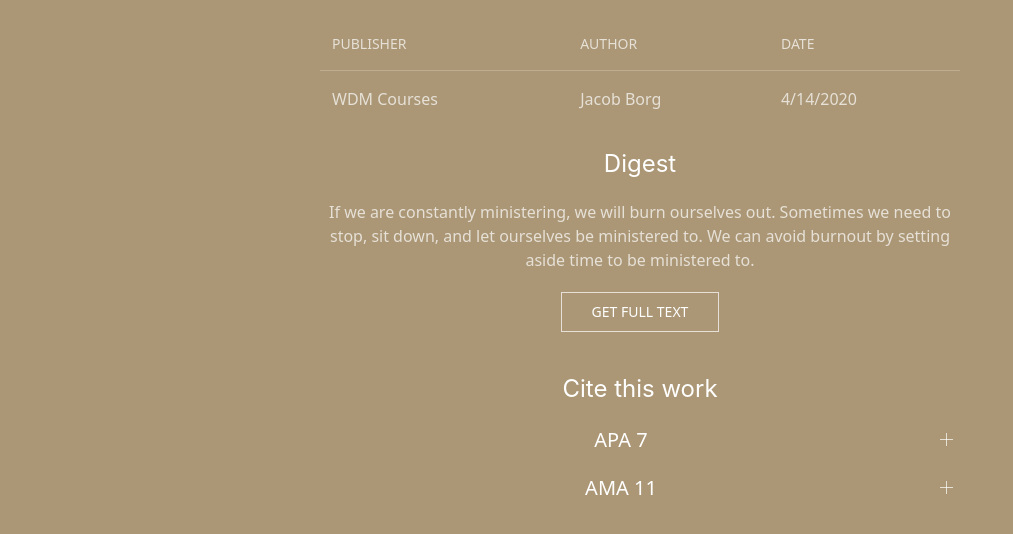
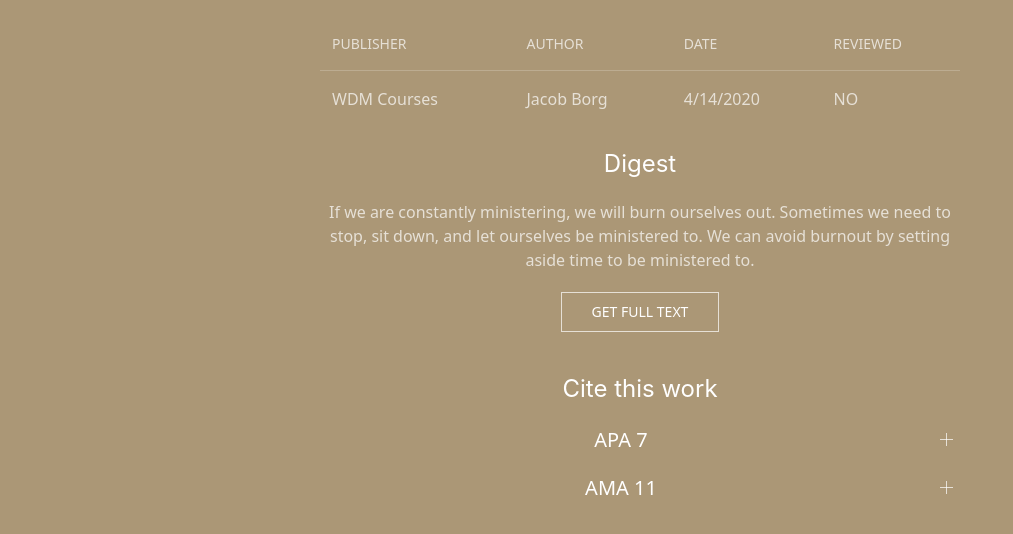
Before and after one commit to wave-digital-ministries/scholar, a plain HTML site: page docs/burnoutbywdm.html in a window 1280 px wide. Shown: the part 166-700 px from the top of the page, without its empty margins (0-1013 px from the left). Drawn offline with nearby package versions, Linux system fonts and the light colour scheme.

Commit message:
added peer review table

```diff
--- a/docs/burnoutbywdm.html
+++ b/docs/burnoutbywdm.html
@@ -55,6 +55,7 @@
                       <th>Publisher</th>
                       <th>Author</th>
                       <th>Date</th>
+                      <th>Reviewed</th>
                   </tr>
               </thead>
               <tbody>
@@ -62,6 +63,7 @@
                       <td>WDM Courses</td>
                       <td>Jacob Borg</td>
                       <td>4/14/2020</td>
+                      <td>NO</td>
                   </tr>
 
               </tbody>
```
Also changed, not shown: docs/doc.html (+2 -0 lines).
